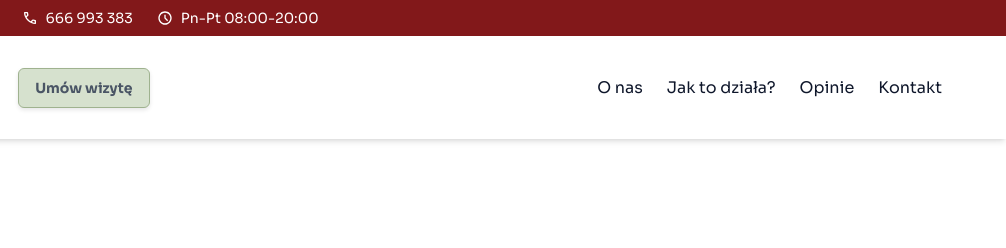
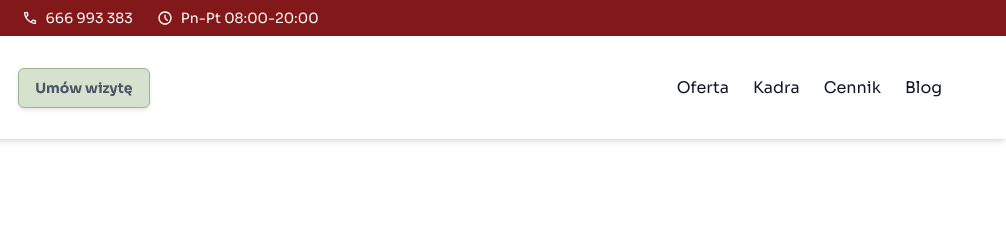
Before and after one commit to karolskolasinski/filo-terapia, a website with bundled scripts: page index.html in a window 1280 px wide. Shown: the top 248 px of the page, 274-1280 px from the left. Built offline with nearby package versions, Linux system fonts and the light colour scheme; files whose address does not match are found by name; a web font is replaced by a local one.

Commit message:
finish menu

```diff
--- a/js/comnponents/header.js
+++ b/js/comnponents/header.js
@@ -24,10 +24,10 @@ class Header extends HTMLElement {
     </div>
 
     <nav class="hidden md:flex items-center gap-6">
-      <a href="${prefix}about" class="hover:text-indigo-500">O nas</a>
-      <a href="${prefix}services" class="hover:text-indigo-500">Jak to działa?</a>
-      <a href="${prefix}reviews" class="hover:text-indigo-500">Opinie</a>
-      <a href="${prefix}contact" class="hover:text-indigo-500">Kontakt</a>
+      <a href="${prefix}about" class="hover:text-primary-800">Oferta</a>
+      <a href="${prefix}services" class="hover:text-primary-800">Kadra</a>
+      <a href="${prefix}reviews" class="hover:text-primary-800">Cennik</a>
+      <a href="${prefix}contact" class="hover:text-primary-800">Blog</a>
     </nav>
 
     <nav class="md:hidden group">
```
Also changed, not shown: css/output.css.
